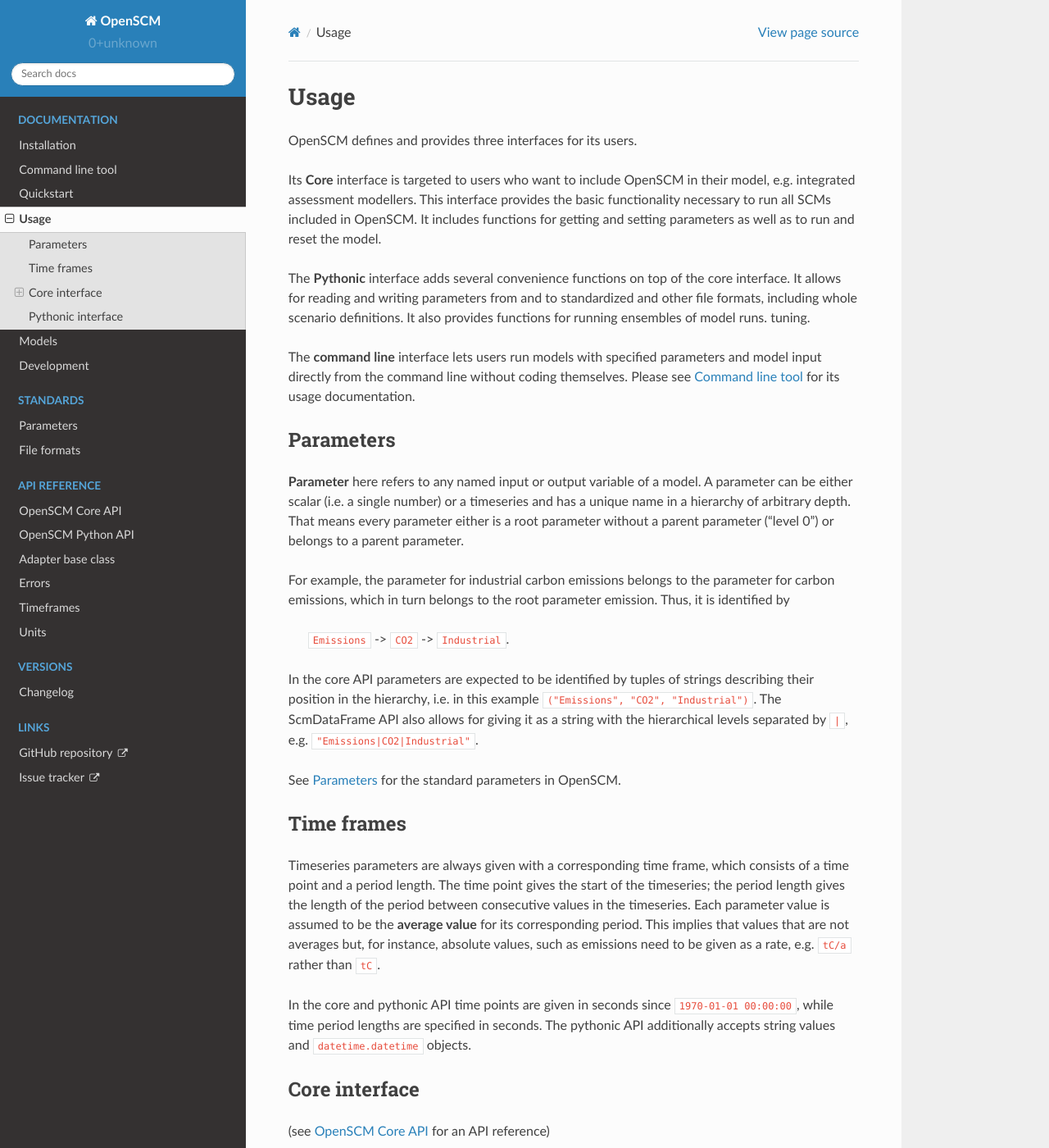
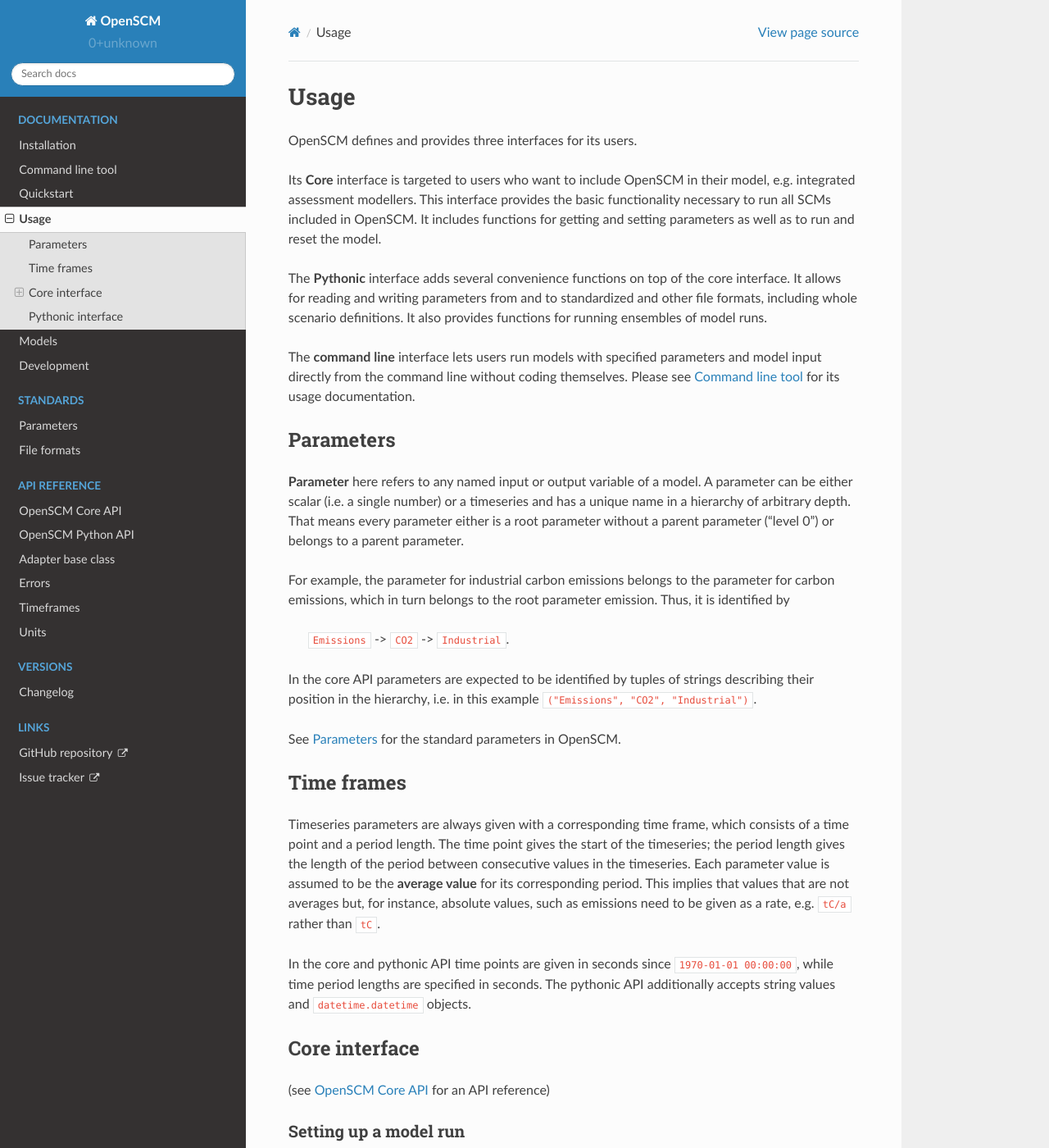
Before and after one commit to openscm/openscm, a Sphinx documentation site: the page built from docs/usage.rst, in a window 1280 px wide and 1400 px high. Shown: the whole window at 82% size. Built offline with Sphinx 7.4.7 and the Read the Docs theme 2.0.0, drawn with Linux system fonts in a browser that asks for light colours.

Commit message:
Adjust docs

```diff
--- a/docs/usage.rst
+++ b/docs/usage.rst
@@ -12,9 +12,8 @@
 The **Pythonic** interface adds several convenience functions on top
 of the core interface. It allows for reading and writing parameters
 from and to standardized and other file formats, including whole
-scenario definitions. It also provides functions for running
-ensembles of model runs.
-tuning.
+scenario definitions. It also provides functions for running ensembles
+of model runs.
 
 The **command line** interface lets users run models with specified
 parameters and model input directly from the command line without
@@ -42,9 +41,7 @@
 
 In the core API parameters are expected to be identified by tuples of
 strings describing their position in the hierarchy, i.e. in this
-example ``("Emissions", "CO2", "Industrial")``. The ScmDataFrame API
-also allows for giving it as a string with the hierarchical levels
-separated by ``|``, e.g. ``"Emissions|CO2|Industrial"``.
+example ``("Emissions", "CO2", "Industrial")``.
 
 See :ref:`standard-parameters` for the standard parameters in OpenSCM.
 
```
Also changed, not shown: docs/static/schema.png, docs/static/schema_small.png.
